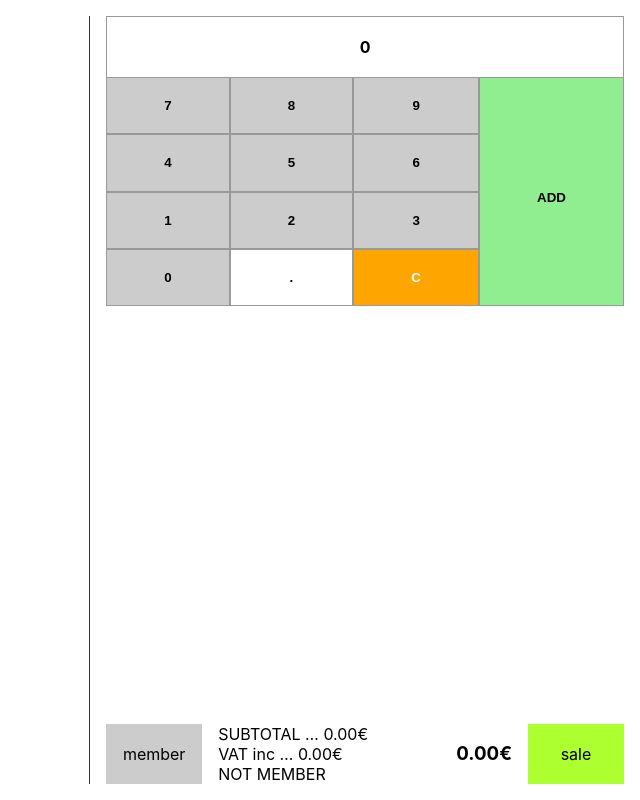
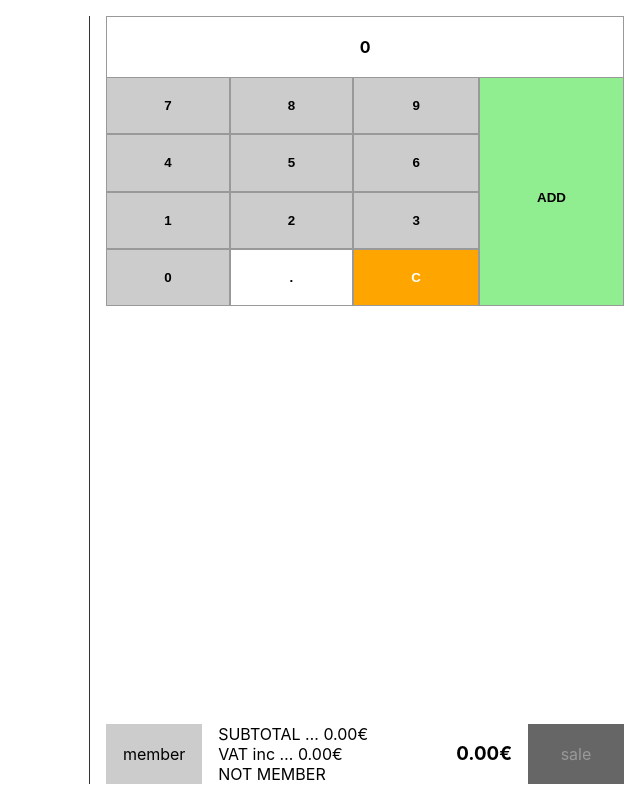
Before and after one commit to jminuscula/kiosko-pos, a React (Create React App) app in the folder kiosko/: page / in a window 1280 px wide. Shown: the whole page, without its empty margins (640-1280 px from the left). Built offline with nearby package versions, Linux system fonts and the light colour scheme; no server answers; the database is empty.

Commit message:
disable sale if no items

```diff
--- a/kiosko/src/Total.js
+++ b/kiosko/src/Total.js
@@ -42,6 +42,10 @@ function Total() {
     const resetSale = useStore((state) => state.resetSale);
 
     async function handleRecordSale() {
+        if (!items.length) {
+            return;
+        }
+
         const sale = {items, sale: {total, discountPct, taxes}};
         try {
             await recordSale(sale);
@@ -69,7 +73,7 @@ function Total() {
                 </div>
                 <h1 className="amount">{toAmount(grandTotal)}€</h1>
             </div>
-            <div id="confirm-order" onClick={handleRecordSale}>
+            <div id="confirm-order" onClick={handleRecordSale} className={items.length ? '' : 'disabled'}>
                 <p>sale</p>
             </div>
         </section>
--- a/kiosko/src/style/base.scss
+++ b/kiosko/src/style/base.scss
@@ -4,6 +4,13 @@
 
 * {
     box-sizing: border-box;
+
+    -webkit-touch-callout: none;
+    -webkit-user-select: none;
+    -khtml-user-select: none;
+    -moz-user-select: none;
+    -ms-user-select: none;
+    user-select: none;
 }
 
 body {
--- a/kiosko/src/style/total.scss
+++ b/kiosko/src/style/total.scss
@@ -37,4 +37,9 @@
 
 #total #confirm-order {
     background-color: greenyellow;
+
+    &.disabled {
+        background-color: #666;
+        color: #999;
+    }
 }
```
